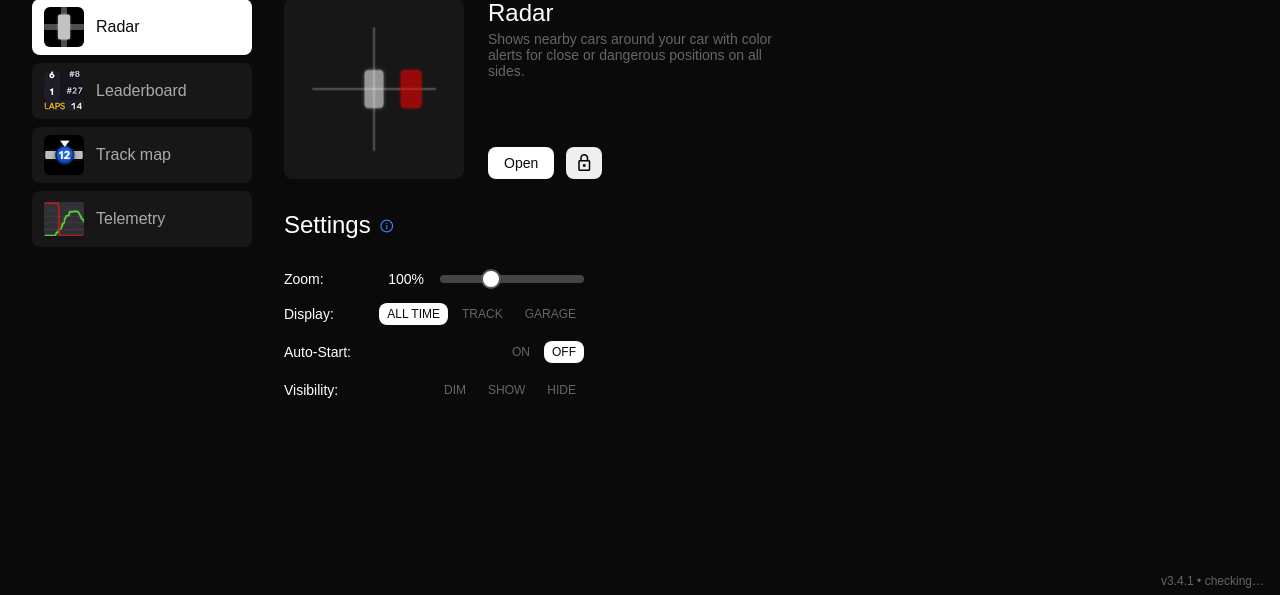
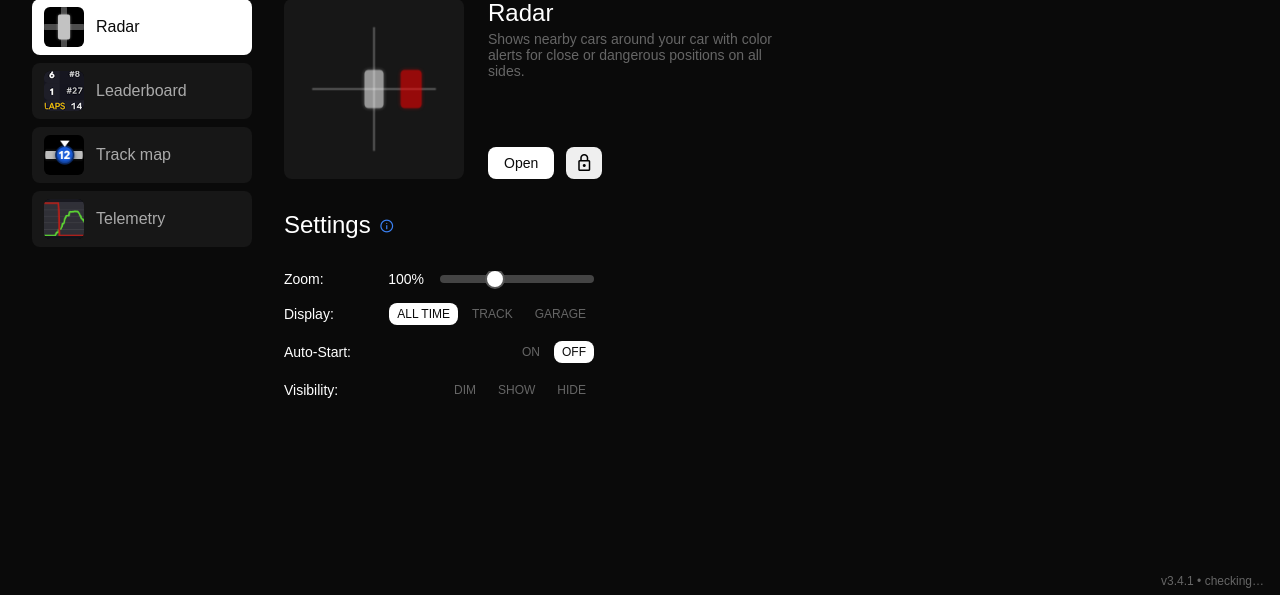
Before and after one commit to onesch/redwave-overlays, a FastAPI app: page /overlays in a window 1280 px wide. Shown: the part 205-800 px from the top of the page. Run offline with FastAPI, Linux system fonts and the light colour scheme; some web fonts are replaced.

Commit message:
feat(ui): minor refresh in detail page

```diff
--- a/frontend/static/css/card_detail.css
+++ b/frontend/static/css/card_detail.css
@@ -1,4 +1,48 @@
 @import url('base.css');
+
+/* Settings container */
+.settings-container {
+  width: 450px;
+  height: 180px;
+  flex: 0 0 180px;
+  box-sizing: border-box;
+
+  overflow-y: auto;
+  overflow-x: hidden;
+
+  padding-right: 8px;
+  scrollbar-width: thin;
+  scrollbar-color: #555 transparent;
+}
+
+.settings-container > * {
+  flex-shrink: 0;
+  max-width: 100%;
+}
+
+.settings-container .setting-container,
+.settings-container .range-container {
+  width: 310px;
+  box-sizing: border-box;
+}
+
+/* Scrollbar */
+.settings-container::-webkit-scrollbar {
+  width: 5px;
+}
+
+.settings-container::-webkit-scrollbar-track {
+  background: transparent;
+}
+
+.settings-container::-webkit-scrollbar-thumb {
+  background: #555;
+  border-radius: 4px;
+}
+
+.settings-container::-webkit-scrollbar-thumb:hover {
+  background: #777;
+}
 
 /* Setting container styles */
 .setting-container {
@@ -6,7 +50,7 @@
   justify-content: space-between;
   align-items: center;
   margin-bottom: var(--spacing-lg);
-  width: 300px;
+  width: 310px;
 }
 
 /* Setting label */
@@ -23,6 +67,7 @@
   font-size: 0.875rem;
   font-weight: 500;
 }
+
 .setting-value select {
   min-width: 120px;
   padding: 6px 8px;
@@ -40,7 +85,7 @@
   column-gap: 16px;
   align-items: center;
   margin-bottom: var(--spacing-lg);
-  width: 300px;
+  width: 310px;
 }
 
 /* Label container */
@@ -144,6 +189,7 @@
   margin-bottom: var(--spacing-2xl);
   min-width: 0;
 }
+
 .detail-image {
   flex-shrink: 0;
   width: 180px;
@@ -151,11 +197,13 @@
   background-color: var(--bg-secondary);
   border-radius: var(--border-radius-md);
 }
+
 .detail-image img {
   width: 100%;
   height: 100%;
   object-fit: contain;
 }
+
 .detail-info {
   display: flex;
   flex-direction: column;
--- a/frontend/static/css/main.css
+++ b/frontend/static/css/main.css
@@ -69,7 +69,7 @@
 .menu-card {
   background-color: var(--bg-secondary);
   border: 1px solid var(--border-primary);
-  border-radius: var(--border-radius-xl) var(--border-radius-xl) 0 0;
+  border-radius: var(--border-radius-xl);
   width: 100%;
   height: 120px;
   padding: var(--spacing-2xl);
```
Also changed, not shown: frontend/templates/pages/main.html (+9 -9 lines).
